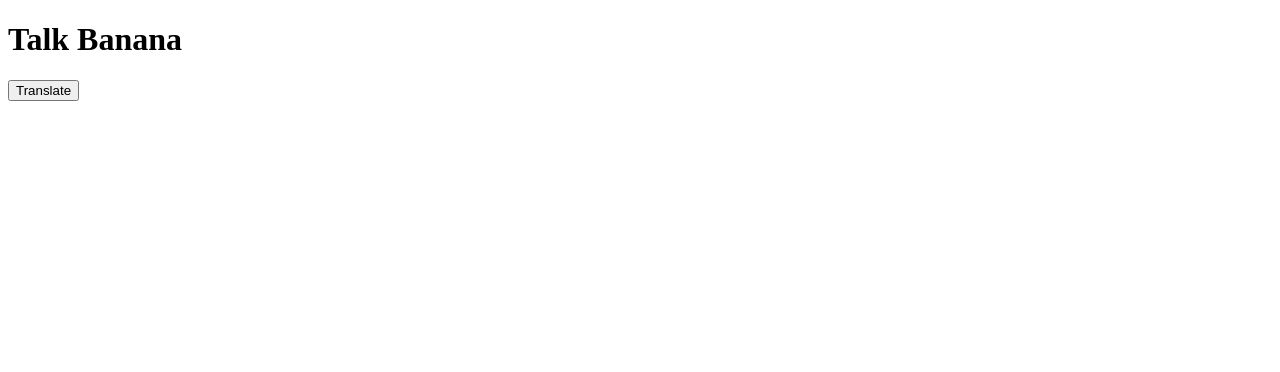
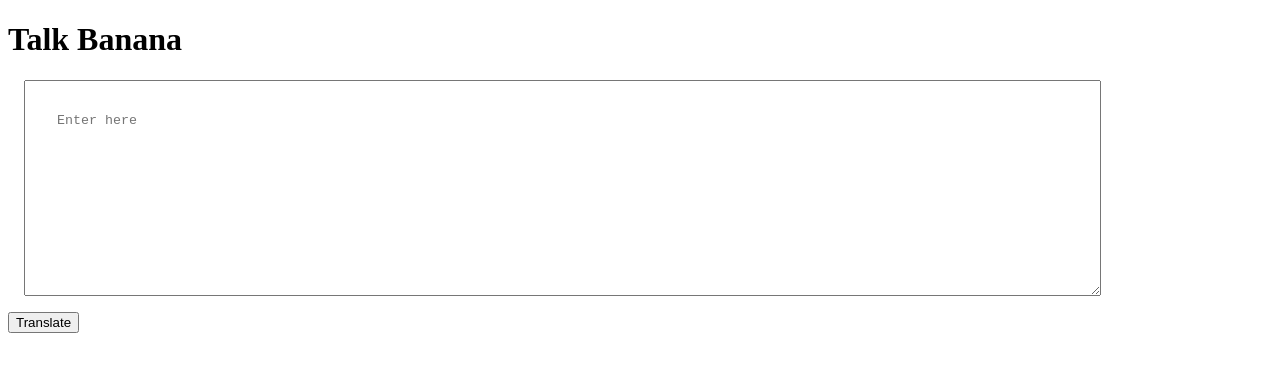
Before and after one commit to OmkarDevadiga/Banana-Speak, a plain HTML site: page index.html in a window 1280 px wide. Drawn offline with Linux system fonts and the light colour scheme.

Commit message:
taking input

```diff
--- a/app.js
+++ b/app.js
@@ -1,4 +1,11 @@
 var btnTranslate = document.querySelector("#btn-translate");
+
+
+
+var textInput = document.querySelector("#txt-input");
+
+
 btnTranslate.addEventListener("click", function(){
     console.log("clicked");
+    console.log(textInput.value);
 })
--- a/index.html
+++ b/index.html
@@ -5,9 +5,11 @@
     <meta http-equiv="X-UA-Compatible" content="IE=edge">
     <meta name="viewport" content="width=device-width, initial-scale=1.0">
     <title>Translator</title>
+    <link rel="stylesheet" href="styles.css">
 </head>
 <body>
     <h1>Talk Banana</h1>
+    <textarea name="input" id="txt-input" cols="40" rows="10" placeholder="Enter here"></textarea>
     <button id="btn-translate">Translate</button>
     <script src="app.js" type="text/javascript"></script>
 </body>
--- /dev/null
+++ b/styles.css
@@ -0,0 +1,6 @@
+textarea{
+    display: block;
+    width: 80%;
+    margin: 1rem;
+    padding: 2rem;
+}
```
